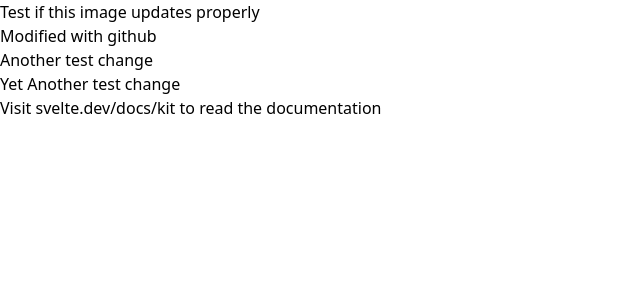
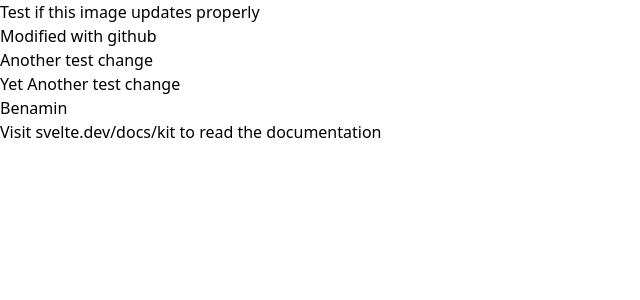
Before and after one commit to Toll25/diehockn.com, a SvelteKit app: page / in a window 1280 px wide. Shown: the top 300 px of the page, without its empty margins (0-640 px from the left). Built offline with nearby package versions, Linux system fonts and the light colour scheme.

Commit message:
Update +page.svelte

```diff
--- a/src/routes/+page.svelte
+++ b/src/routes/+page.svelte
@@ -2,4 +2,5 @@
 <h1>Modified with github</h1>
 <h1>Another test change</h1>
 <h1>Yet Another test change</h1>
+<h1>Benamin</h1>
 <p>Visit <a href="https://svelte.dev/docs/kit">svelte.dev/docs/kit</a> to read the documentation</p>
```
